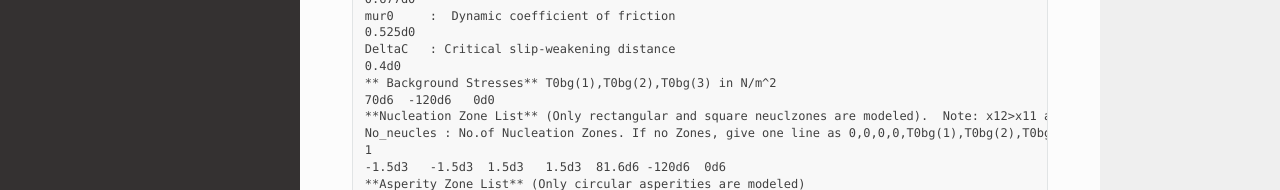
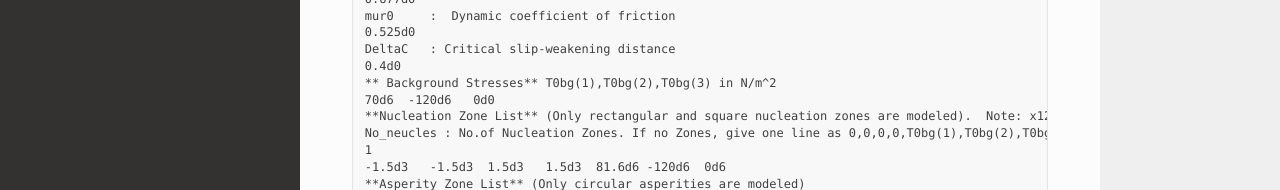
Before and after one commit to ranjkunn/TBSBIEM, a Sphinx documentation site: the page built from Documentation/Code_Usage.rst, in a window 1280 px wide and 1400 px high. Shown: the part 1210-1400 px from the top of the window. Built offline with Sphinx 7.4.7 and the Read the Docs theme 3.1.0, drawn with Linux system fonts in a browser that asks for light colours; some of the changed text lies outside the part shown.

Commit message:
Update Code_Usage.rst

```diff
--- a/Documentation/Code_Usage.rst
+++ b/Documentation/Code_Usage.rst
@@ -61,7 +61,7 @@ An example input file is given as follows::
    0.4d0
    ** Background Stresses** T0bg(1),T0bg(2),T0bg(3) in N/m^2
    70d6  -120d6   0d0
-   **Nucleation Zone List** (Only rectangular and square neuclzones are modeled).  Note: x12>x11 and x32>x31
+   **Nucleation Zone List** (Only rectangular and square nucleation zones are modeled).  Note: x12>x11 and x32>x31
    No_neucles : No.of Nucleation Zones. If no Zones, give one line as 0,0,0,0,T0bg(1),T0bg(2),T0bg(3). If yes, add lines with x11,x31,x12,x32,tau1, tau2, tau3.
    1
    -1.5d3   -1.5d3  1.5d3   1.5d3  81.6d6 -120d6  0d6
```
